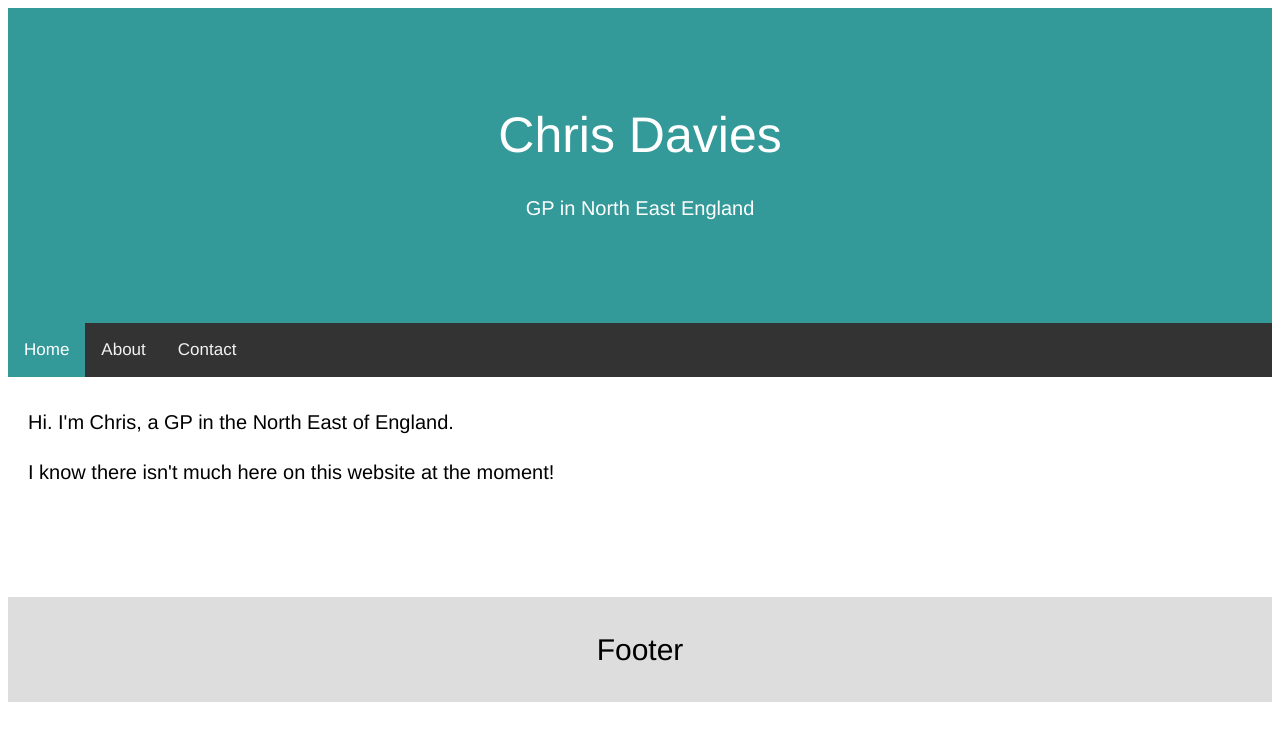
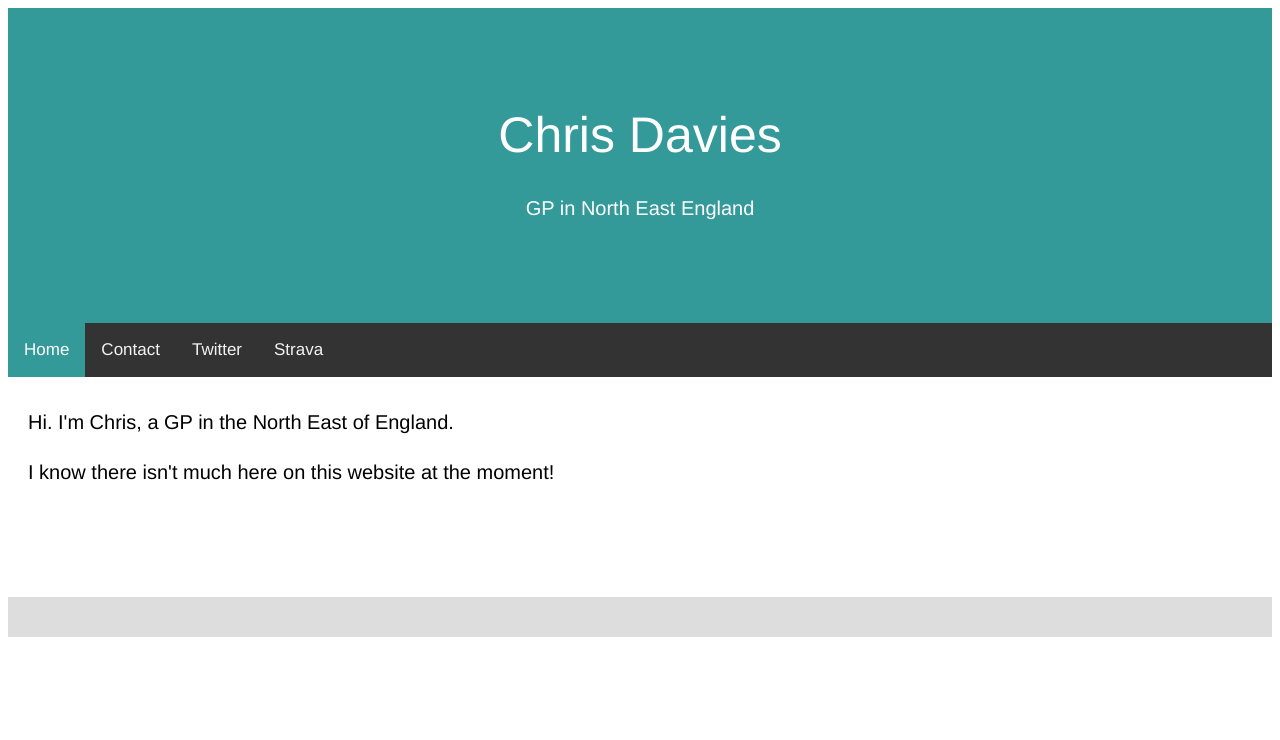
Before and after one commit to crdav/crdav.github.io, a plain HTML site: page index.html in a window 1280 px wide. Drawn offline with Linux system fonts and the light colour scheme.

Commit message:
Update index.html

```diff
--- a/index.html
+++ b/index.html
@@ -15,8 +15,9 @@
     <!-- Navigation -->
     <div class="topnav">
   <a class="active" href="/index.html">Home</a>
-  <a href="/about.html">About</a>
   <a href="/contact.html">Contact</a>
+  <a href="https://twitter.com/DrCRDavies">Twitter</a>
+<a href="https://strava.com/crd92">Strava</a>
 </div>
 
 
@@ -32,7 +33,7 @@
     <!-- Footer -->
 <div class="footer">
     <footer>
-  <h2>Footer</h2>
+
 
 </footer>
     </div>
```
